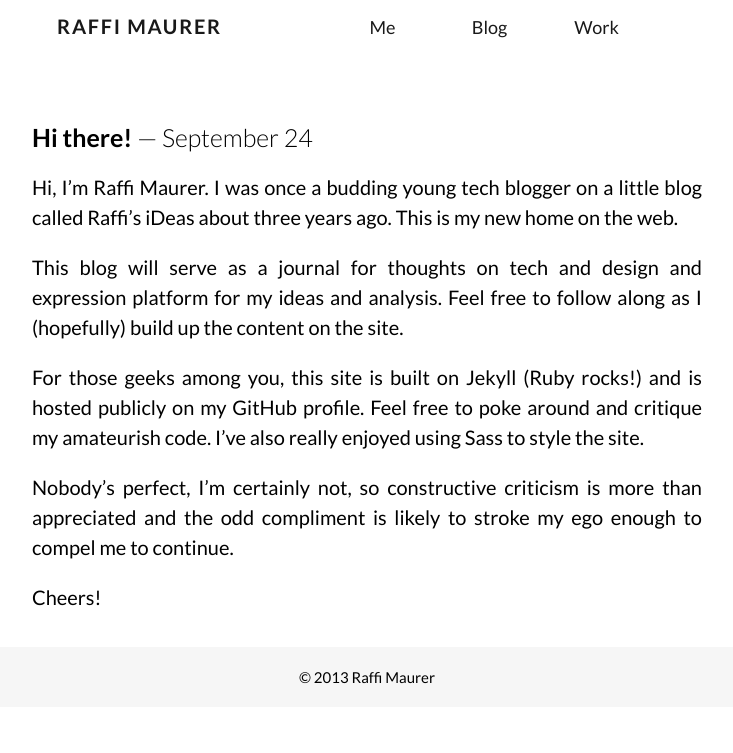
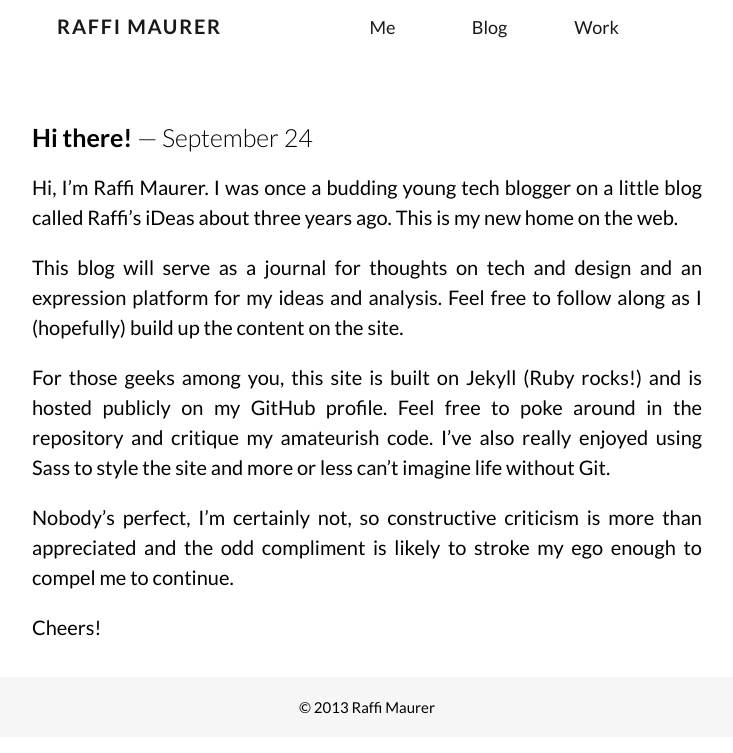
Before and after one commit to raffimaurer/raffimaurer.github.io, a Jekyll site: the page built from _posts/2013-9-24-welcome.md, in a window 1280 px wide. Shown: the top 753 px of the page, without its empty margins (273-1006 px from the left). Built offline with Jekyll 4.4.1, drawn with Linux system fonts in a browser that asks for light colours; nearby versions of some CDN libraries; Markdown is read by kramdown in place of the engine named in the settings.

```diff
--- a/_posts/2013-9-24-welcome.md
+++ b/_posts/2013-9-24-welcome.md
@@ -7,9 +7,9 @@ published: true
 
 Hi, I'm Raffi Maurer. I was once a budding young tech blogger on a little blog called Raffi's iDeas about three years ago. This is my new home on the web.
 
-This blog will serve as a journal for thoughts on tech and design and expression platform for my ideas and analysis. Feel free to follow along as I (hopefully) build up the content on the site.
+This blog will serve as a journal for thoughts on tech and design and an expression platform for my ideas and analysis. Feel free to follow along as I (hopefully) build up the content on the site.
 
-For those geeks among you, this site is built on Jekyll (Ruby rocks!) and is hosted publicly on my GitHub profile. Feel free to poke around and critique my amateurish code. I've also really enjoyed using Sass to style the site.
+For those geeks among you, this site is built on Jekyll (Ruby rocks!) and is hosted publicly on my GitHub profile. Feel free to poke around in the repository and critique my amateurish code. I've also really enjoyed using Sass to style the site and more or less can't imagine life without Git.
 
 Nobody's perfect, I'm certainly not, so constructive criticism is more than appreciated and the odd compliment is likely to stroke my ego enough to compel me to continue.
 
```
